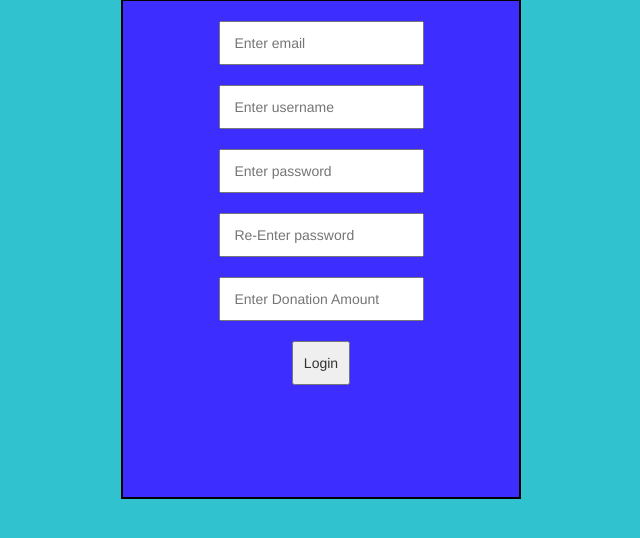
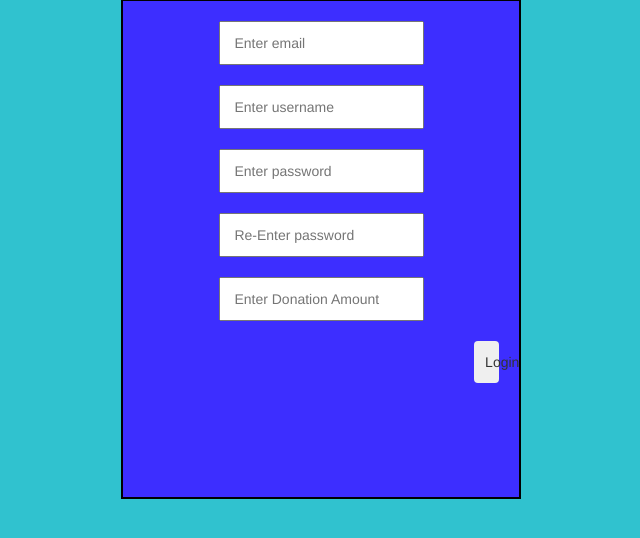
Before and after one commit to gmaurer/mastersofcode1, a PHP site: page / in a window 1280 px wide. Shown: the part 84-622 px from the top of the page, without its empty margins (319-959 px from the left). Run offline with PHP 8.4, Linux system fonts and the light colour scheme; some libraries are stand-ins or nearby versions.

Commit message:
more stuff

```diff
--- a/www/index.php
+++ b/www/index.php
@@ -107,6 +107,14 @@
     }
 
 
+    .form-control1-btn{
+        display: block;
+        padding: 10px;
+        margin-left: auto ;
+        margin-right: auto ;
+
+    }
+
     .login-box{
 
         height: 50px;
@@ -124,6 +132,8 @@
 
 
     }
+
+
 
     .login-center{
         top: 10px;
@@ -193,7 +203,7 @@
             <br>
             <input  type="number" class="form-control1" name="donateamt" id="donateamt" placeholder=" Enter Donation Amount">
             <br>
-            <button href="#" class="form-control1" role="button" >Login</button>
+            <button href="#" class="btn form-control1-btn" role="button" >Login</button>
 
 
         </form>
```
